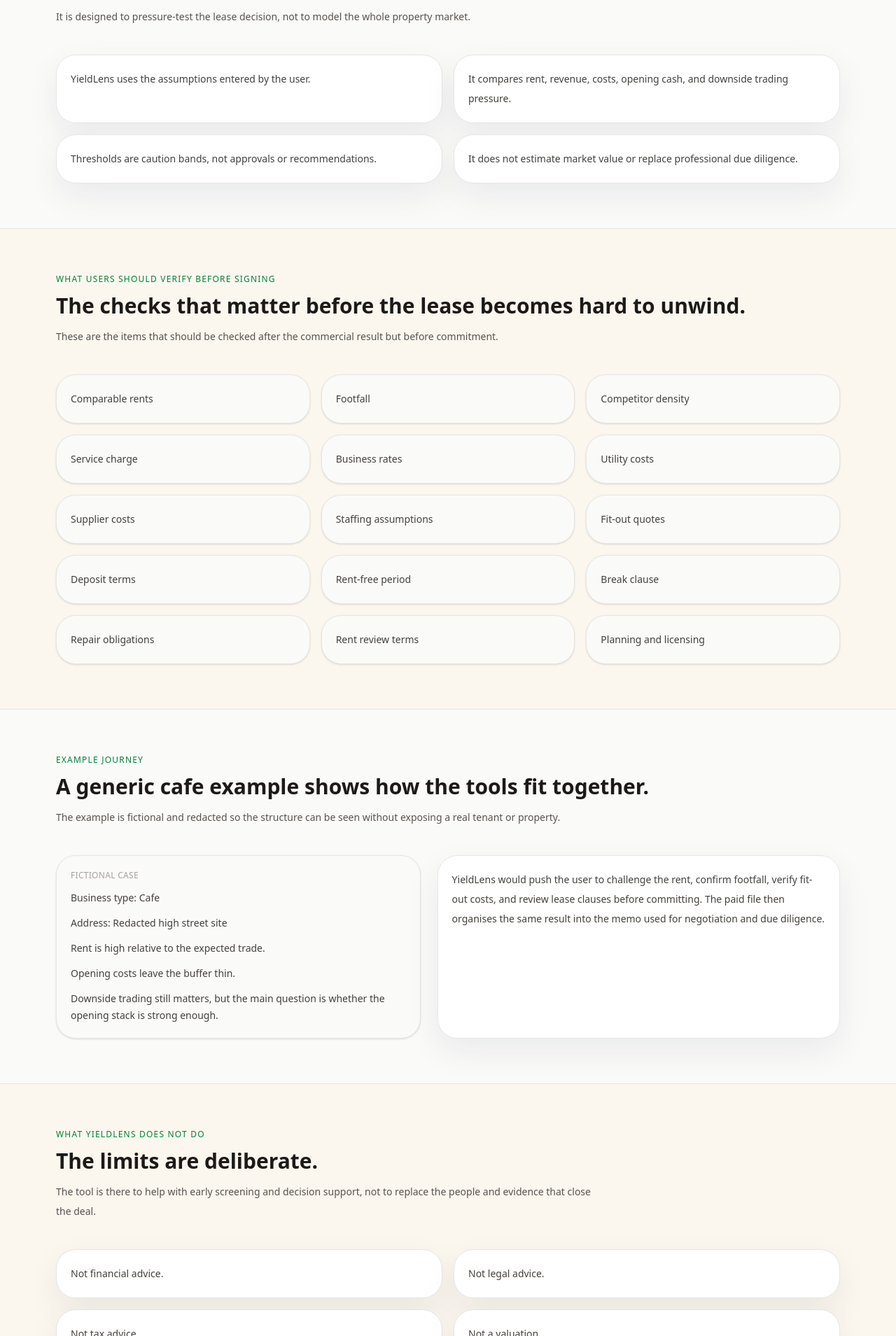
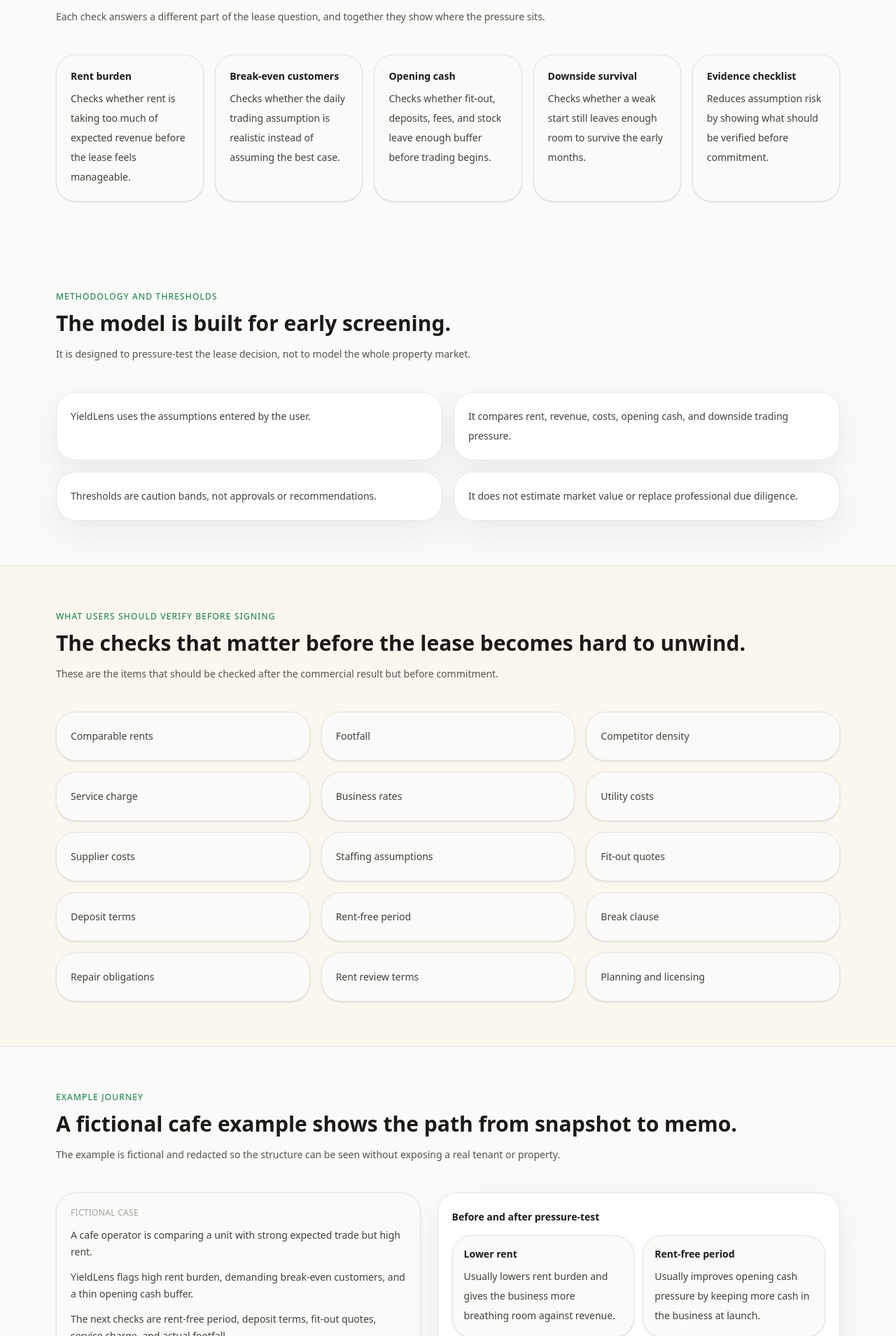
Before and after one commit to samueljcarlon/yieldlens-uk, a Next.js app: page /how-it-works in a window 1280 px wide. Shown: the part 3031-4940 px from the top of the page at 70% size. Built offline with nearby package versions, Linux system fonts and the light colour scheme; no server answers.

Commit message:
Clarify paid file payment flow

```diff
--- a/app/commercial-lease-viability-check/page.tsx
+++ b/app/commercial-lease-viability-check/page.tsx
@@ -335,6 +335,13 @@
             Learn how it works
           </Link>
 
+          <Link
+            href="/how-it-works"
+            className={secondaryCtaClass}
+          >
+            Learn how it works
+          </Link>
+
           <p className={`${disclaimerClass} mt-5 text-stone-400`}>
             YieldLens UK provides indicative decision-support only. It is not financial advice, legal advice, tax advice, a valuation, or a substitute for professional due diligence.
           </p>
--- a/app/how-it-works/page.tsx
+++ b/app/how-it-works/page.tsx
@@ -76,6 +76,54 @@
   'Repair obligations',
   'Rent review terms',
   'Planning and licensing',
+];
+
+const proofPoints = [
+  {
+    title: 'Rent burden',
+    text: 'Checks whether rent is taking too much of expected revenue before the lease feels manageable.',
+  },
+  {
+    title: 'Break-even customers',
+    text: 'Checks whether the daily trading assumption is realistic instead of assuming the best case.',
+  },
+  {
+    title: 'Opening cash',
+    text: 'Checks whether fit-out, deposits, fees, and stock leave enough buffer before trading begins.',
+  },
+  {
+    title: 'Downside survival',
+    text: 'Checks whether a weak start still leaves enough room to survive the early months.',
+  },
+  {
+    title: 'Evidence checklist',
+    text: 'Reduces assumption risk by showing what should be verified before commitment.',
+  },
+];
+
+const exampleJourney = [
+  'A cafe operator is comparing a unit with strong expected trade but high rent.',
+  'YieldLens flags high rent burden, demanding break-even customers, and a thin opening cash buffer.',
+  'The next checks are rent-free period, deposit terms, fit-out quotes, service charge, and actual footfall.',
+];
+
+const beforeAfterPoints = [
+  {
+    title: 'Lower rent',
+    text: 'Usually lowers rent burden and gives the business more breathing room against revenue.',
+  },
+  {
+    title: 'Rent-free period',
+    text: 'Usually improves opening cash pressure by keeping more cash in the business at launch.',
+  },
+  {
+    title: 'Landlord contribution',
+    text: 'Usually reduces upfront cash needed for fit-out and other launch costs.',
+  },
+  {
+    title: 'Break clause',
+    text: 'Usually reduces downside exposure if trading never improves after launch.',
+  },
 ];
 
 function SectionTitle({
@@ -253,6 +301,22 @@
 
       <section className="max-w-6xl mx-auto px-4 py-16">
         <SectionTitle
+          eyebrow="Proof in practice"
+          title="The metrics work together, not in isolation."
+          description="Each check answers a different part of the lease question, and together they show where the pressure sits."
+        />
+        <div className="grid grid-cols-1 md:grid-cols-2 xl:grid-cols-5 gap-4">
+          {proofPoints.map((item) => (
+            <div key={item.title} className={`${surfaceCardSoftClass} p-5`}>
+              <p className="text-sm font-semibold text-stone-900">{item.title}</p>
+              <p className="mt-2 text-sm text-stone-700 leading-7">{item.text}</p>
+            </div>
+          ))}
+        </div>
+      </section>
+
+      <section className="max-w-6xl mx-auto px-4 py-16">
+        <SectionTitle
           eyebrow="Methodology and thresholds"
           title="The model is built for early screening."
           description="It is designed to pressure-test the lease decision, not to model the whole property market."
@@ -286,26 +350,30 @@
       <section className="max-w-6xl mx-auto px-4 py-16">
         <SectionTitle
           eyebrow="Example journey"
-          title="A generic cafe example shows how the tools fit together."
+          title="A fictional cafe example shows the path from snapshot to memo."
           description="The example is fictional and redacted so the structure can be seen without exposing a real tenant or property."
         />
         <div className="grid grid-cols-1 lg:grid-cols-[0.95fr_1.05fr] gap-6">
           <div className={`${surfaceCardSoftClass} p-5`}>
             <p className="text-xs uppercase tracking-wide text-stone-400 font-medium mb-3">Fictional case</p>
             <div className="space-y-3 text-sm text-stone-700 leading-6">
-              <p>Business type: Cafe</p>
-              <p>Address: Redacted high street site</p>
-              <p>Rent is high relative to the expected trade.</p>
-              <p>Opening costs leave the buffer thin.</p>
-              <p>Downside trading still matters, but the main question is whether the opening stack is strong enough.</p>
+              {exampleJourney.map((item) => (
+                <p key={item}>{item}</p>
+              ))}
             </div>
           </div>
           <div className={`${surfaceCardClass} p-5 text-sm text-stone-700 leading-7`}>
-            <p>
-              YieldLens would push the user to challenge the rent, confirm footfall,
-              verify fit-out costs, and review lease clauses before committing.
-              The paid file then organises the same result into the memo used for
-              negotiation and due diligence.
+            <p className="font-semibold text-stone-900 mb-3">Before and after pressure-test</p>
+            <div className="grid grid-cols-1 sm:grid-cols-2 gap-3">
+              {beforeAfterPoints.map((item) => (
+                <div key={item.title} className={`${surfaceCardSoftClass} p-4`}>
+                  <p className="text-sm font-semibold text-stone-900">{item.title}</p>
+                  <p className="mt-2 text-sm text-stone-700 leading-7">{item.text}</p>
+                </div>
+              ))}
+            </div>
+            <p className="mt-4">
+              YieldLens would push the user to challenge the rent, confirm footfall, verify fit-out costs, and review lease clauses before committing. The paid file then organises the same result into the memo used for negotiation and due diligence.
             </p>
           </div>
         </div>
--- a/app/payment/cancel/page.tsx
+++ b/app/payment/cancel/page.tsx
@@ -21,13 +21,12 @@
         </p>
 
         <h1 className="text-3xl font-bold text-stone-900 mb-4">
-          You can return to the commercial request flow when ready.
+          You can return to the saved result or sample file when ready.
         </h1>
 
         <p className="text-sm text-stone-600 leading-7 max-w-2xl mx-auto">
-          The checkout was not completed, so no payment step has been carried
-          through. You can return to the report request flow or run another
-          commercial check.
+          No payment was taken. You can return to the saved result handoff, view
+          the sample file, or run another commercial check.
         </p>
 
         <p className="text-sm text-stone-500 leading-7 max-w-2xl mx-auto mt-4">
@@ -49,7 +48,7 @@
               href={thankYouHref}
               className="bg-[#fffaf0] text-stone-700 border border-stone-300 px-5 py-2.5 rounded text-sm font-medium hover:border-stone-400"
             >
-              Return to request handoff
+              Return to saved result
             </Link>
           ) : (
             <Link
@@ -59,6 +58,13 @@
               Return to commercial lease viability check
             </Link>
           )}
+
+          <Link
+            href="/sample-commercial-viability-file"
+            className="bg-[#fffaf0] text-stone-700 border border-stone-300 px-5 py-2.5 rounded text-sm font-medium hover:border-stone-400"
+          >
+            View sample file
+          </Link>
 
           <Link
             href="/"
--- a/app/payment/success/page.tsx
+++ b/app/payment/success/page.tsx
@@ -58,12 +58,12 @@
         </p>
 
         <h1 className="text-3xl font-bold text-stone-900 mb-4">
-          {isReady ? 'Your commercial viability file is ready.' : 'Payment received. Your file is being unlocked.'}
+          {isReady ? 'Your commercial viability file is ready to open.' : 'Payment received. Your file is being unlocked.'}
         </h1>
 
         <p className="text-sm text-stone-600 leading-7 max-w-2xl mx-auto">
           {isReady
-            ? 'Your payment has been confirmed and the file is ready to open.'
+            ? 'Your payment has been confirmed. Open the file from this page, then print or save it as PDF if you want a memo for negotiation and due diligence.'
             : 'Payment received. Your file may take a few seconds to unlock. Refresh this page shortly.'}
         </p>
 
@@ -77,11 +77,11 @@
               href={fileHref}
               className="bg-green-700 text-white px-5 py-2.5 rounded text-sm font-medium hover:bg-green-800"
             >
-              View your viability file
+              Open your viability file
             </Link>
           ) : (
             <span className="inline-flex items-center justify-center bg-green-700 text-white px-5 py-2.5 rounded text-sm font-medium opacity-70">
-              View your viability file
+              Open your viability file
             </span>
           )}
 
--- a/components/ReportInterestButton.tsx
+++ b/components/ReportInterestButton.tsx
@@ -78,7 +78,7 @@
         className={`${primaryCtaClass} text-center`}
       >
         {status === 'loading'
-          ? 'Saving request...'
+          ? 'Preparing your file...'
           : submission.mode === 'commercial'
             ? 'Unlock the £49 viability file'
             : 'Request full viability file'}
--- a/components/ResultsConversionPanel.tsx
+++ b/components/ResultsConversionPanel.tsx
@@ -256,6 +256,10 @@
                     View sample file
                   </TrackedCtaLink>
                 </div>
+
+                <p className="mt-4 text-xs text-stone-600 leading-5">
+                  After payment, the saved result opens as the memo. You can print it or save it as PDF.
+                </p>
               </div>
             </div>
 
```
Also changed, not shown: app/results/page.tsx (+4 -4 lines), app/sample-commercial-viability-file/page.tsx (+29 -1 lines), app/viability-file/page.tsx (+32 -3 lines).
